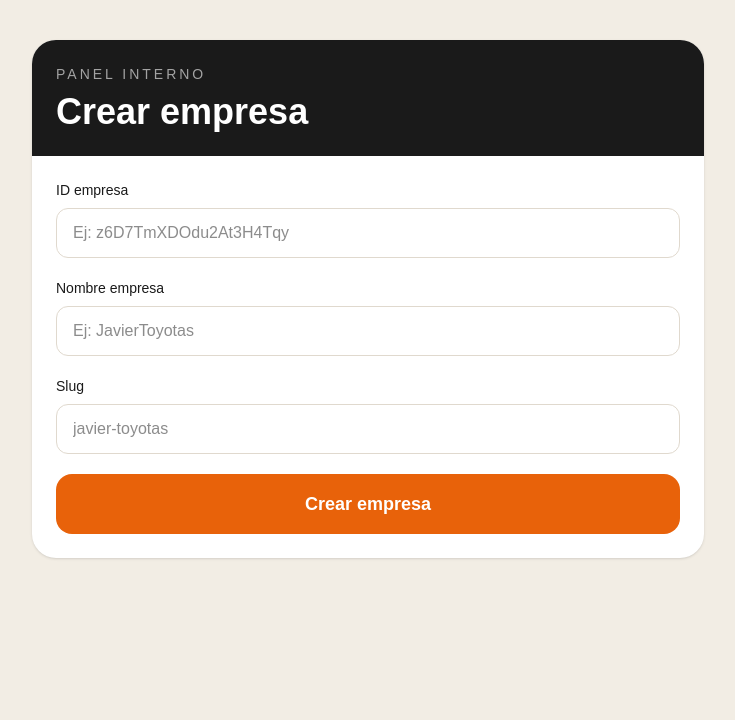
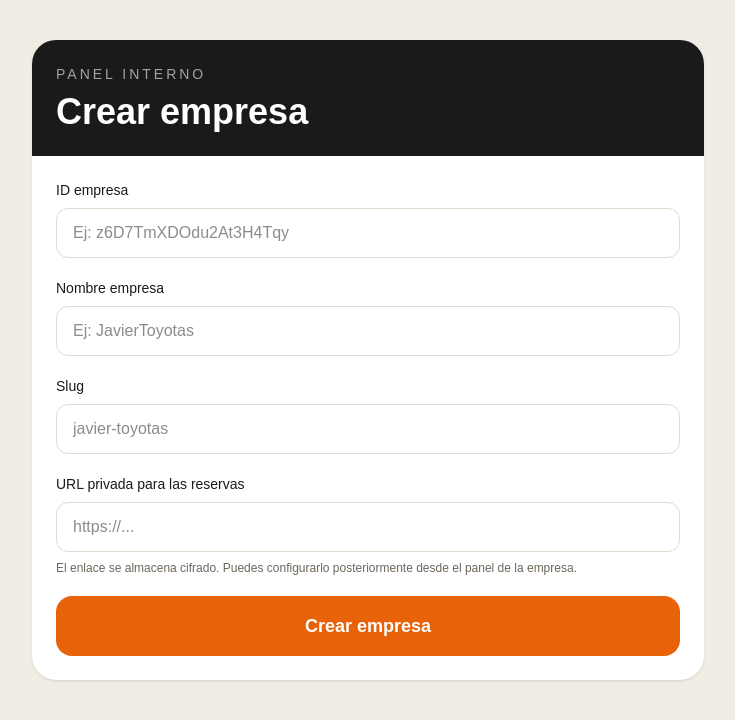
Before and after one commit to SFrancoH/pulse, a Next.js app: page /admin/crear-empresa in a window 1280 px wide. Shown: the top 720 px of the page, without its empty margins (272-1007 px from the left). Built offline with nearby package versions, Linux system fonts and the light colour scheme; no server answers.

Commit message:
feat(empresas): configurar integración privada al crear o administrar empresa

```diff
--- a/app/admin/crear-empresa/page.tsx
+++ b/app/admin/crear-empresa/page.tsx
@@ -28,6 +28,7 @@ export default function CrearEmpresaPage() {
   const [id, setId] = useState("");
   const [nombre, setNombre] = useState("");
   const [slug, setSlug] = useState("");
+  const [webhookUrl, setWebhookUrl] = useState("");
 
   const [loading, setLoading] = useState(false);
   const [error, setError] = useState("");
@@ -59,6 +60,7 @@ export default function CrearEmpresaPage() {
           id,
           nombre,
           slug,
+          webhook_url: webhookUrl.trim(),
         }),
       });
 
@@ -69,6 +71,7 @@ export default function CrearEmpresaPage() {
       }
 
       setEmpresaCreada(data.empresa);
+      setWebhookUrl("");
     } catch (err) {
       setError(err instanceof Error ? err.message : "Error desconocido");
     } finally {
@@ -134,6 +137,11 @@ export default function CrearEmpresaPage() {
               />
             </div>
 
+            <div>
+              <label className="mb-2 block text-sm font-medium">URL privada para las reservas</label>
+              <input type="password" autoComplete="off" value={webhookUrl} onChange={e=>setWebhookUrl(e.target.value)} placeholder="https://..." className="w-full rounded-xl border border-[#E0D9CE] px-4 py-3" />
+              <p className="mt-2 text-xs text-[#6F665C]">El enlace se almacena cifrado. Puedes configurarlo posteriormente desde el panel de la empresa.</p>
+            </div>
             <button
               type="submit"
               disabled={loading}
--- a/app/admin/page.tsx
+++ b/app/admin/page.tsx
@@ -318,7 +318,9 @@ export default function AdminDashboardPage() {
           {empresas.map((grupo) => (
             <section key={grupo.empresa.id}>
               <div className="mb-5 flex flex-wrap items-center justify-between gap-4">
-                <h2 className="text-3xl font-bold">{grupo.empresa.nombre}</h2>
+                <div><h2 className="text-3xl font-bold">{grupo.empresa.nombre}</h2>
+                 {role === "super_admin" && <Link href={"/admin/empresas/"+encodeURIComponent(grupo.empresa.id)+"/integracion"} className="mt-2 inline-block text-sm font-semibold text-[#E8620A] underline">Configurar integración de reservas</Link>}
+                </div>
 
                 {canManageProjects && (
                   <button type="button" onClick={() => abrirModal(grupo.empresa.id)} className="rounded-xl border border-[#1A1A1A] bg-white px-5 py-3 font-semibold">
--- a/app/api/crear-empresa/route.ts
+++ b/app/api/crear-empresa/route.ts
@@ -1,6 +1,7 @@
 import { supabaseAdmin } from "@/lib/supabase-admin";
 import { requireSuperAdmin } from "@/lib/require-admin";
 import { slugify } from "@/lib/slug";
+import { cifrarWebhook } from "@/lib/reservation-webhook";
 
 function limpiarId(value: string) {
   return value.trim();
@@ -20,6 +21,8 @@ export async function POST(req: Request) {
     const nombre = String(body.nombre || "").trim();
     const slugEntrada = String(body.slug || slugify(nombre)).trim();
     const slug = slugify(slugEntrada || nombre);
+    const webhookUrl = String(body.webhook_url || "").trim();
+    const urlCifrada = webhookUrl ? cifrarWebhook(webhookUrl) : null;
 
     if (!id || !nombre || !slug) {
       return Response.json(
@@ -49,6 +52,12 @@ export async function POST(req: Request) {
       throw error;
     }
 
+    if (urlCifrada) {
+      const { error: integracionError } = await supabaseAdmin.from("pulse_empresa_integraciones")
+        .upsert({empresa_id:id,webhook_url_cifrada:urlCifrada,updated_at:new Date().toISOString()},{onConflict:"empresa_id"});
+      if (integracionError) return Response.json({success:false,message:"Empresa guardada, pero falta configurar la integración. Abre su configuración privada."},{status:503});
+    }
+
     return Response.json({
       success: true,
       message: "Empresa creada correctamente.",
```
